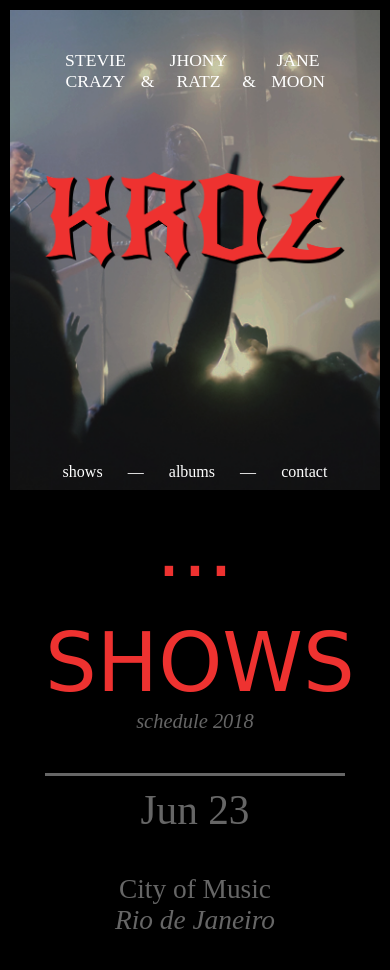
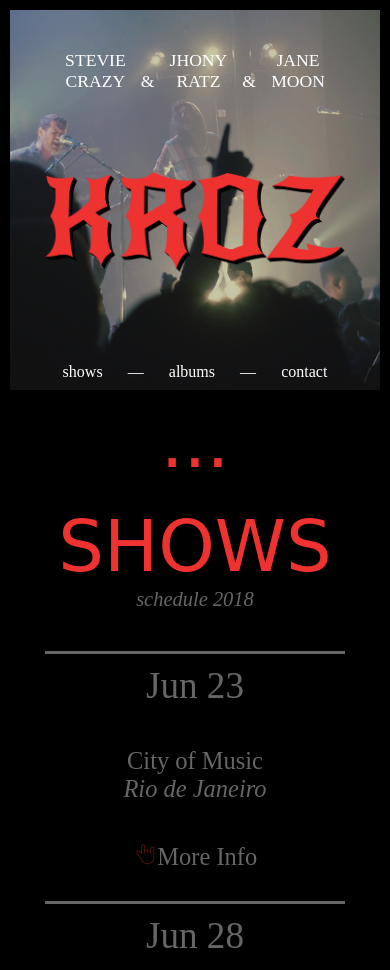
Before and after one commit to vdhug/kroz, a plain HTML site: page index.html in a window 390 px wide. Shown: the top 970 px of the page. Drawn offline with Linux system fonts and the light colour scheme; files whose address does not match are found by name; a web font is replaced by a local one.

Commit message:
Correcting font size in the mobile version

```diff
--- a/css/responsivo.css
+++ b/css/responsivo.css
@@ -2,6 +2,10 @@
 
 /*Estilo para smartphone*/
 @media only screen and (max-width: 767px) {
+
+.introduction {
+	height: 400px;
+}
 
 .introduction .members li p, .introduction .members span {
 	font-size: 1.1em;
@@ -16,8 +20,12 @@
 	margin: 0 10px;
 }
 
+.subtitulo {
+	font-size: 4.5em;
+}
+
 .menu {
-	margin-top: 150px;
+	margin-top: 50px;
 }
 
 .introduction .menu li {
@@ -30,6 +38,11 @@
 
 .list_shows .date {
 	text-align: center;
+	font-size: 2.32em;
+}
+
+.list_shows ul .info h3, .info p, .list_shows .call, .btn {
+	font-size: 1.53em;
 }
 
 .copy-info {
@@ -48,4 +61,6 @@
 	padding: 10px 0;
 }
 
+
+
 } /* Final do estilo para smartphone
```
